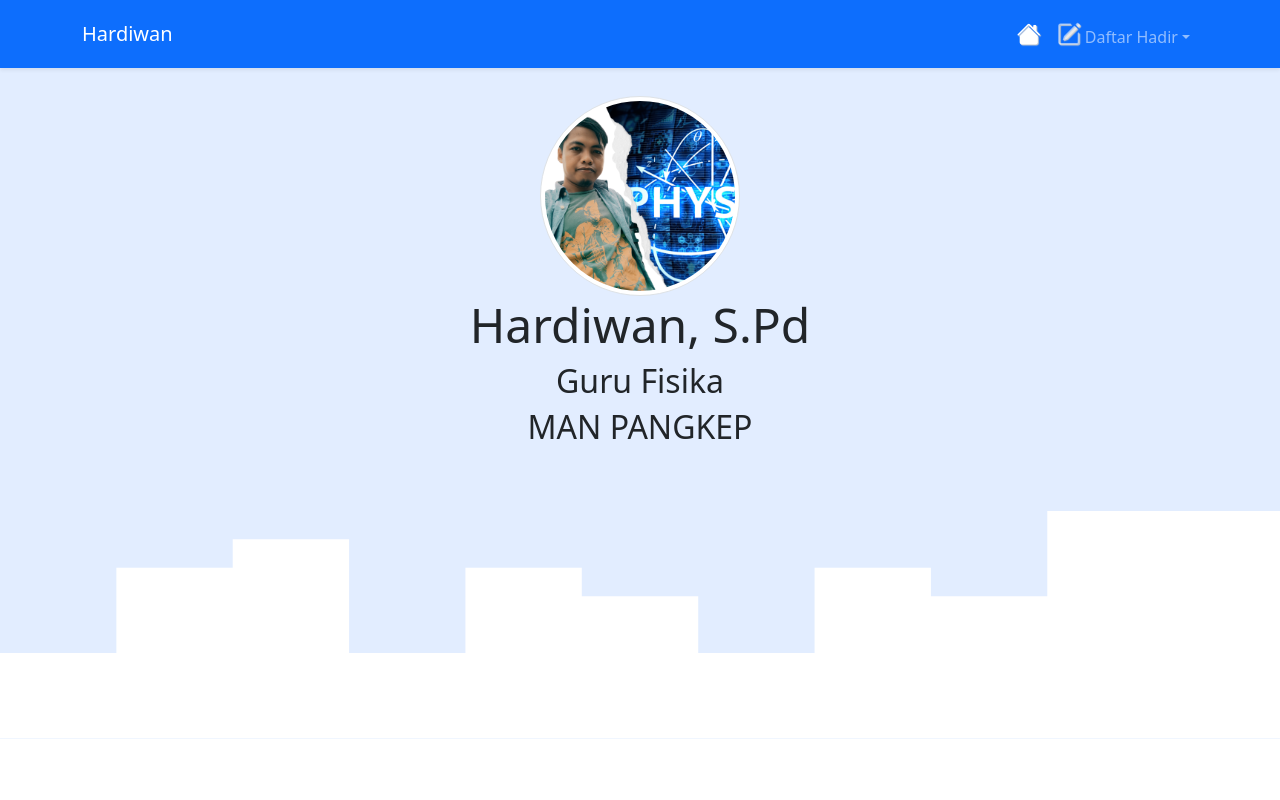
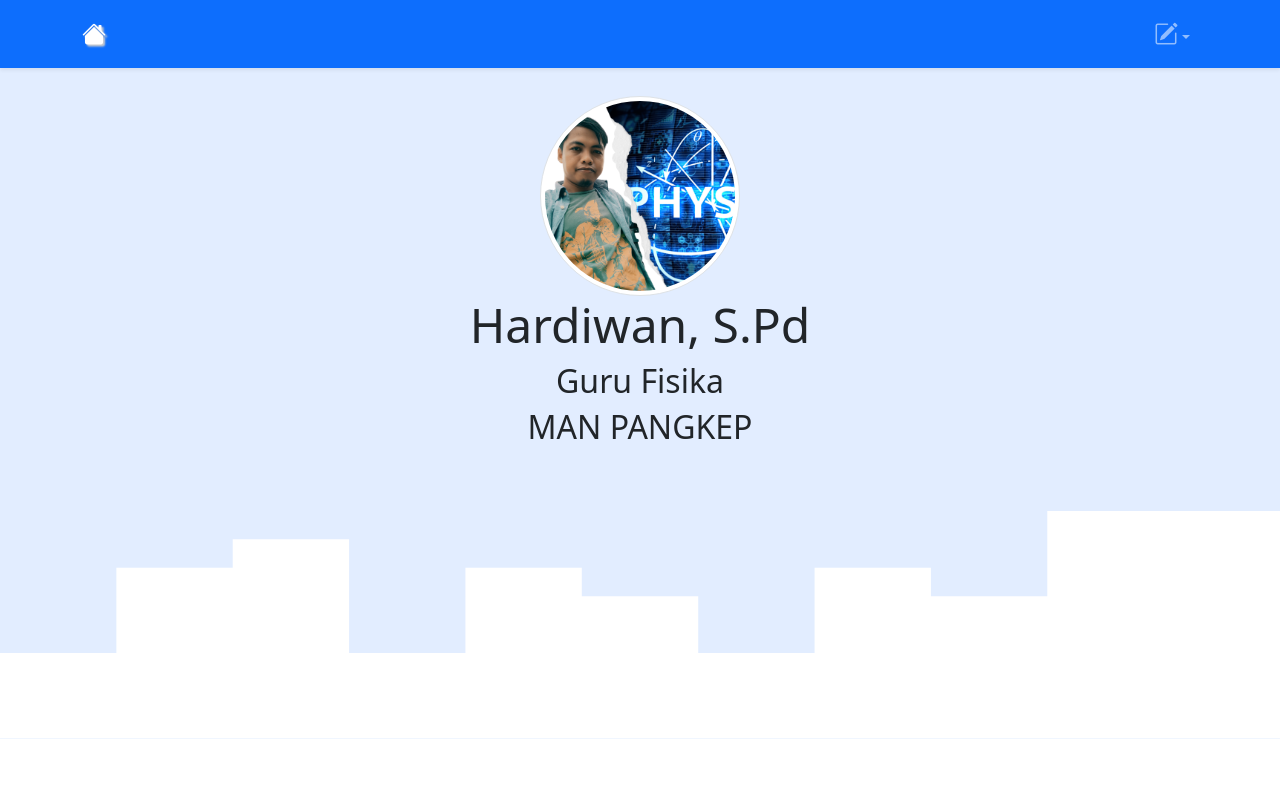
Before and after one commit to hardiwan10/hardiwan10.github.io, a plain HTML site: page index.html in a window 1280 px wide. Shown: the top 800 px of the page. Drawn offline with nearby package versions, Linux system fonts and the light colour scheme.

Commit message:
UBAH ICON

```diff
--- a/index.html
+++ b/index.html
@@ -47,15 +47,15 @@
     <!-- Navbar -->
     <nav class="navbar navbar-expand-lg navbar-dark bg-primary shadow-sm fixed-top">
       <div class="container">
-        <a class="navbar-brand" href="#">Hardiwan</a>
+        <a class="navbar-brand" href="#"><i id="elemen" class="bi bi-house-fill"></i></a>
         <button class="navbar-toggler" type="button" data-bs-toggle="collapse" data-bs-target="#navbarNav" aria-controls="navbarNav" aria-expanded="false" aria-label="Toggle navigation">
           <span class="navbar-toggler-icon"></span>
         </button>
         <div class="collapse navbar-collapse" id="navbarNav">
           <ul class="navbar-nav ms-auto">
-            <li class="nav-item">
+            <!-- <li class="nav-item">
               <a class="nav-link active" aria-current="page" href="#"><i id="elemen" class="bi bi-house-fill"></i></a>
-            </li>
+            </li> -->
             <!-- <li class="nav-item">
               <a class="nav-link" href="#about">About</a>
             </li>
@@ -63,7 +63,7 @@
               <a class="nav-link" href="#gallery">Gallery</a>
             </li> -->
             <li class="nav-item dropdown">
-              <a class="nav-link dropdown-toggle" data-bs-toggle="dropdown" href="#" role="button" aria-expanded="false"><i id="daftar" class="bi bi-pencil-square"></i>  Daftar Hadir</a>
+              <a class="nav-link dropdown-toggle" data-bs-toggle="dropdown" href="#" role="button" aria-expanded="false"><i id="daftar" class="bi bi-pencil-square"></i></a>
               <ul class="dropdown-menu">
                 <li><a class="dropdown-item text-center" href="xmia1.html">X MIA 1</a></li>
                 <li><a class="dropdown-item text-center" href="xmia2.html">X MIA 2</a></li>
--- a/style.css
+++ b/style.css
@@ -17,11 +17,10 @@
   }
 
   #elemen {
-      text-shadow: 1px 1px 1px #ccc;
-      font-size: 1.5em;
+      text-shadow: 2px 2px 2px #ccc;
+      font-size: 1.5rem;
   }
 
   #daftar {
-    text-shadow: 1px 1px 1px #ccc;
-    font-size: 1.5em;
+    font-size: 1.5rem;
 }
```
Also changed, not shown: xmia1.html (+4 -4 lines).
